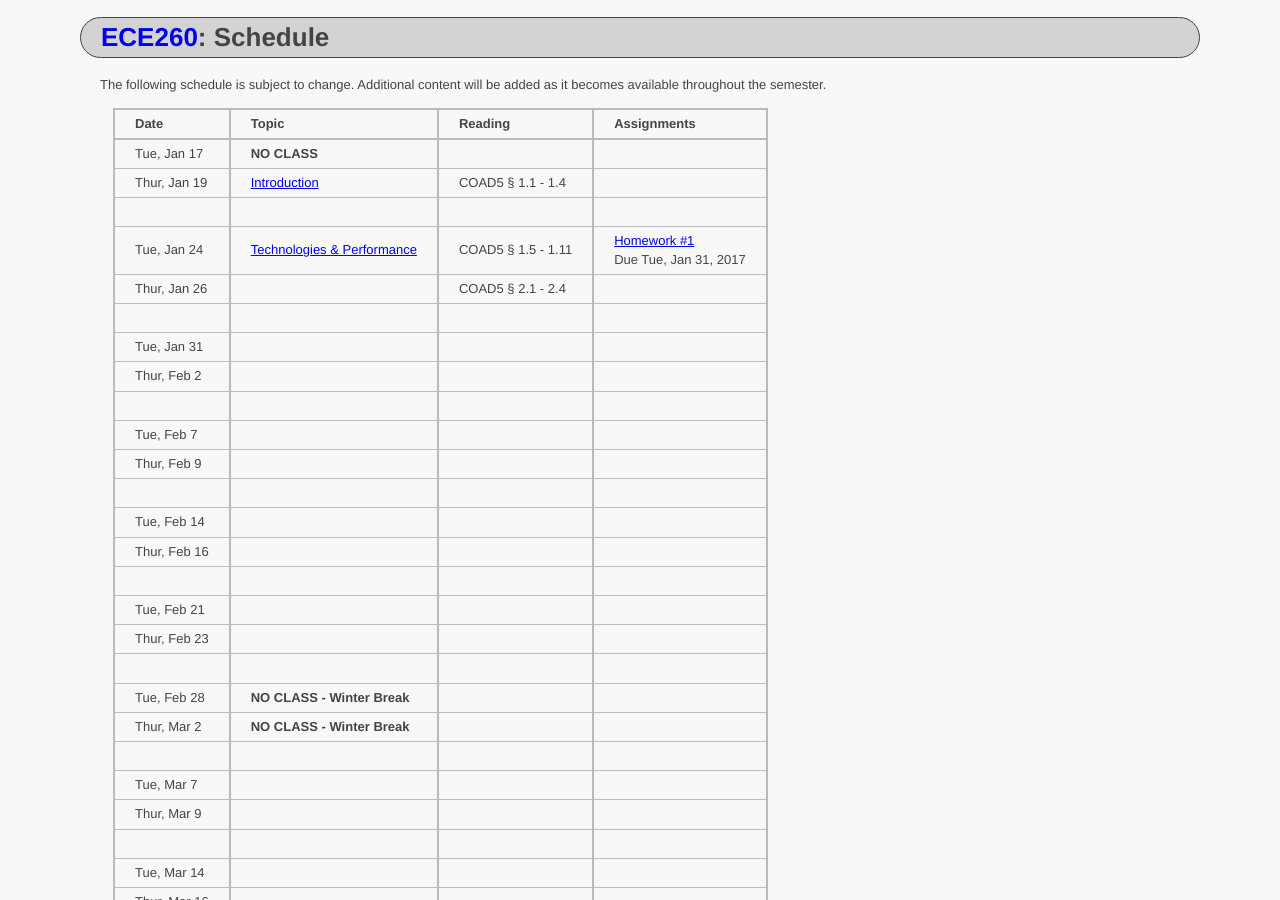
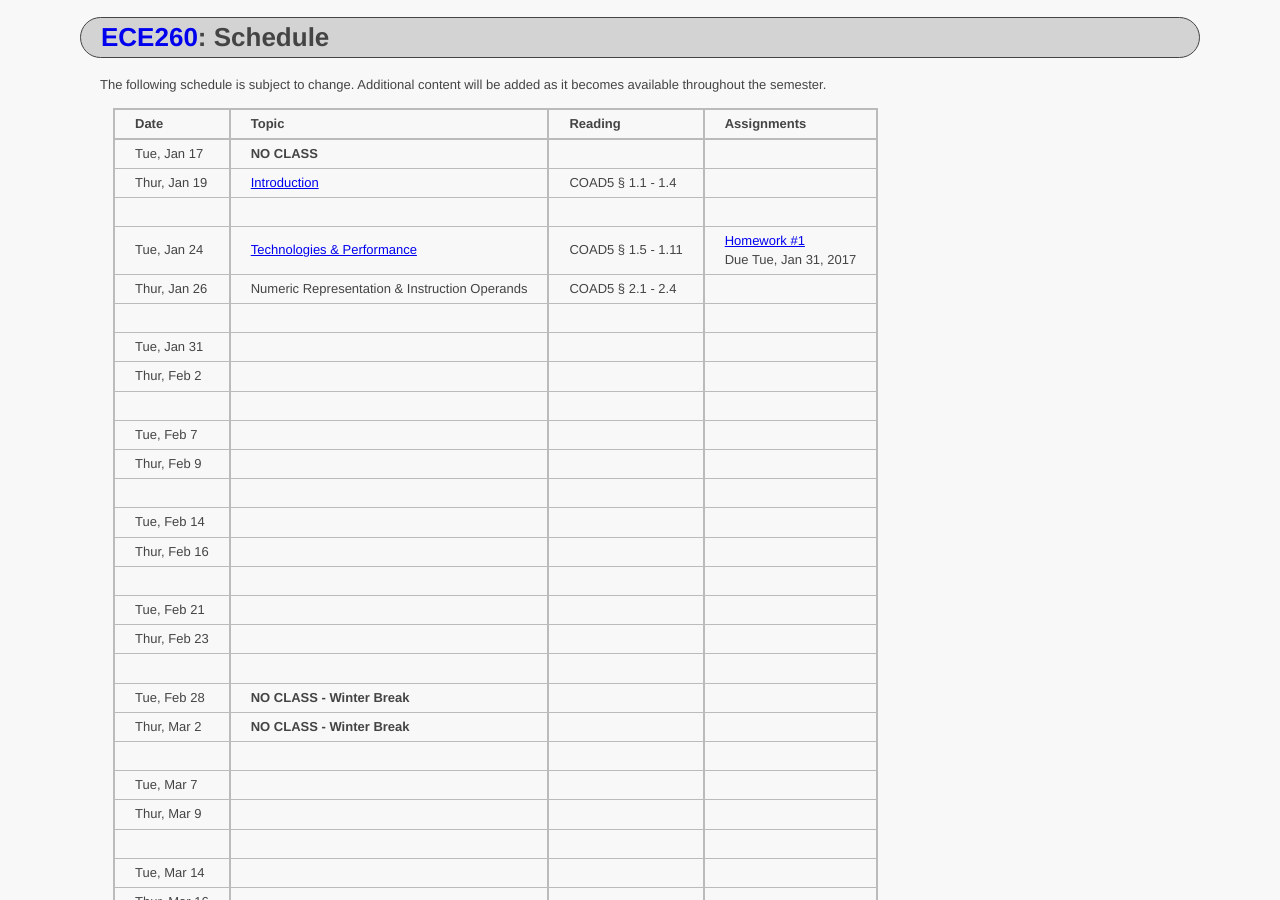
Before and after one commit to ycpcs/ece260-spring2017, a Jekyll site: the page built from schedule_lecture.md, in a window 1280 px wide and 900 px high. Built offline with Jekyll 4.4.1, drawn with Linux system fonts in a browser that asks for light colours.

Commit message:
updated schedule

```diff
--- a/schedule_lecture.md
+++ b/schedule_lecture.md
@@ -14,7 +14,7 @@ Tue, Jan 17    |  **NO CLASS**
 Thur, Jan 19   |  [Introduction](lectures/lecture1_introduction.pdf)                                           |  COAD5 § 1.1 - 1.4                                          |
  | | |
 Tue, Jan 24    |  [Technologies & Performance](lectures/lecture2_technologies_and_performance.pdf)             |  COAD5 § 1.5 - 1.11                                         |  [Homework #1](homework/Homework_Assignment_1.txt) <br> Due Tue, Jan 31, 2017
-Thur, Jan 26   |                                                                                               |  COAD5 § 2.1 - 2.4                                          |
+Thur, Jan 26   |  Numeric Representation & Instruction Operands                                                |  COAD5 § 2.1 - 2.4                                          |
  | | |
 Tue, Jan 31    |                                                                                               |                                                             | <!-- COAD5 § 2.5 - 2.6 -->
 Thur, Feb 2    |                                                                                               |                                                             | <!-- COAD5 § 2.7 -->
```
